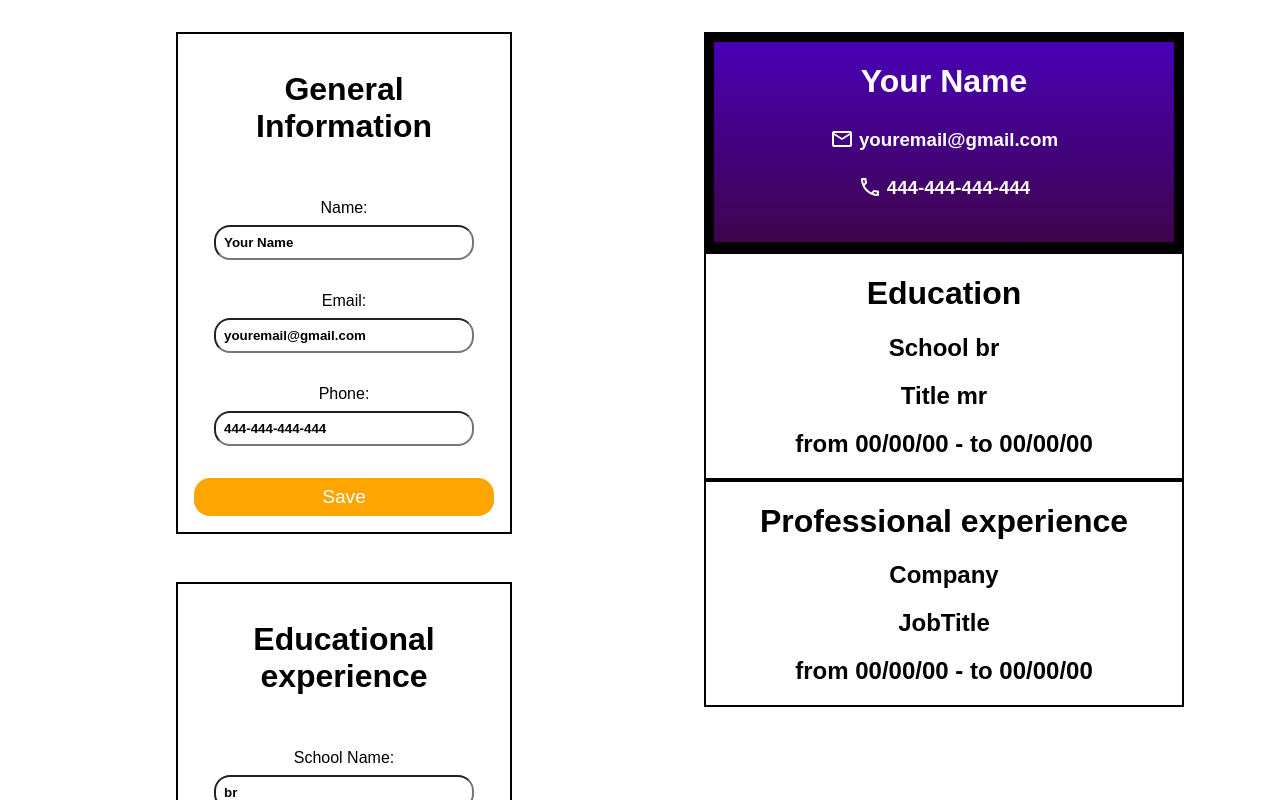
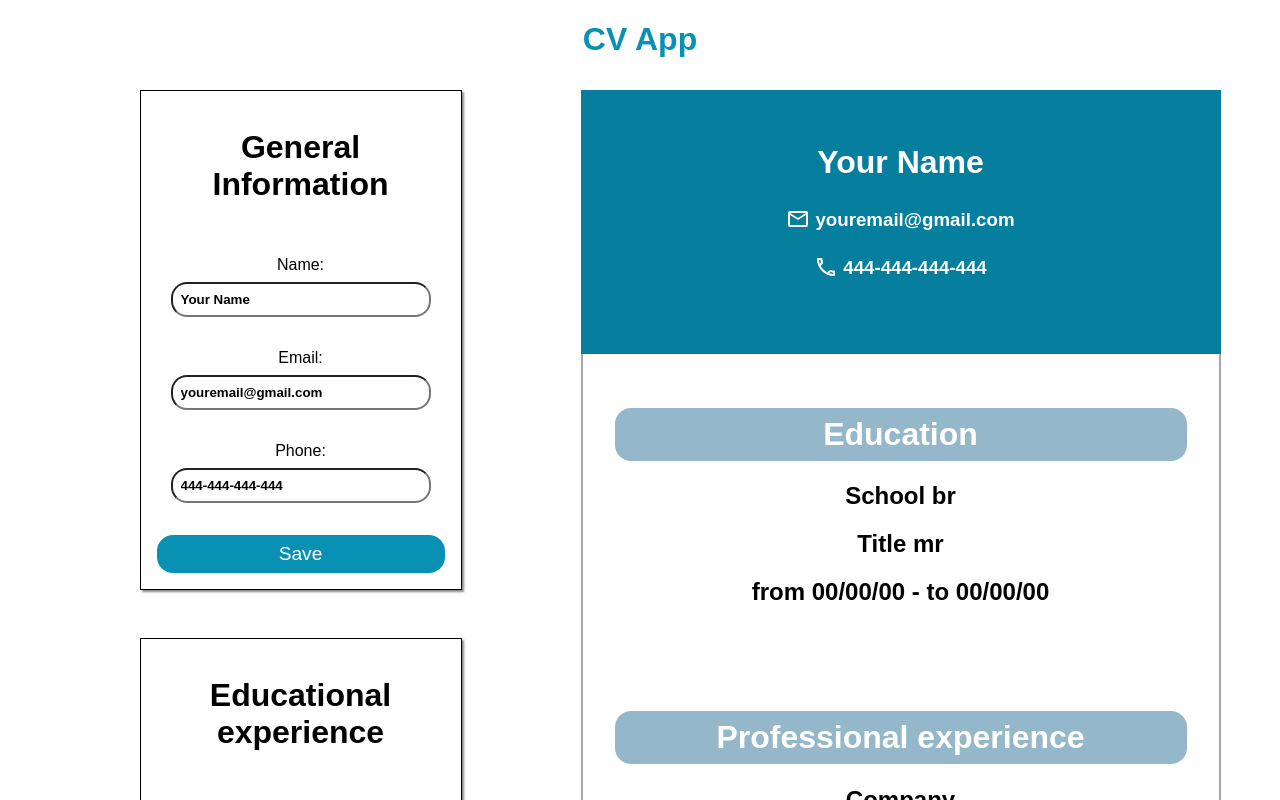
Before and after one commit to Rel1able/CV-Application, a React (Vite) app: page / in a window 1280 px wide. Shown: the top 800 px of the page. Built offline with nearby package versions, Linux system fonts and the light colour scheme.

Commit message:
improved overall ui

```diff
--- a/src/components/EduDisplayComponent.jsx
+++ b/src/components/EduDisplayComponent.jsx
@@ -3,7 +3,7 @@ import "../styles/edu.css"
 export default function EduDisplayComponent({ schoolName, titleOfStudy, startDate, endDate }) {
     return (
         <div className="edu-display-content">
-            <h1>Education</h1>
+            <h1 className="section-name">Education</h1>
             <h2>School {schoolName}</h2>
             <h2>Title {titleOfStudy}</h2>
             <h2>from {startDate} -  to {endDate}</h2>
--- a/src/components/GeneralInfo.jsx
+++ b/src/components/GeneralInfo.jsx
@@ -11,6 +11,8 @@ import EduDisplayComponent from "./EduDisplayComponent.jsx";
 import ProfExpInput from "./ProfexpInput.jsx";
 import ProfExpDisplay from "./ProfExpDisplay.jsx";
 import ProfExpDiv from "./ProfExpDiv.jsx";
+
+import Header from "./Header.jsx";
 
 import { useState } from "react";
 
@@ -34,6 +36,8 @@ export default function GeneralInfo() {
     const [profEndDate, setProfEndDate] = useState("00/00/00");
 
     return (
+        <>
+            <Header/>
         <div className="general-info-container">
             <div className="inputs-data">
                 {isEditing ? <GeneralInputComponent name={name} setName={setName}
@@ -66,5 +70,7 @@ export default function GeneralInfo() {
 
 
         </div>
+        </>
+
     )
 }
--- /dev/null
+++ b/src/components/Header.jsx
@@ -0,0 +1,5 @@
+export default function Header() {
+    return (
+        <header><h1 className="header">CV App</h1></header>
+    )
+}
--- a/src/components/ProfExpDisplay.jsx
+++ b/src/components/ProfExpDisplay.jsx
@@ -3,7 +3,7 @@ import "../styles/profExp.css"
 export default function ProfExpDisplayComponent({company, jobTitle, profStartDate, profEndDate}) {
     return (
         <div className="profexp-display">
-            <h1>Professional experience</h1>
+            <h1 className="section-name">Professional experience</h1>
             <h2>Company {company}</h2>
             <h2>JobTitle {jobTitle}</h2>
             <h2>from {profStartDate} - to {profEndDate}</h2>
--- a/src/index.css
+++ b/src/index.css
@@ -2,6 +2,7 @@ body{
     margin: 0;
     padding: 0;
     box-sizing: border-box;
+    height: 100vh;
 }
 
 *{
@@ -20,13 +21,13 @@ button{
     padding: 0.5rem;
     font-size: 1.2rem;
     color: white;
-    background-color: orange;
+    background-color: #0891b2;
     cursor: pointer;
     border: none;
 }
 
 button:hover{
-    background-color: rgb(222, 146, 4);
+    background-color: #097e9b;
 }
 
 .icon{
@@ -38,11 +39,15 @@ button:hover{
 }
 
 .display-data{
-    width: 30rem;
+    width: 40rem;
+    display: flex;
+    flex-direction: column;
+
+
 }
 
 .general-inputs{
-    width: 300px;
+    width: 18rem;
 }
 
 .inputs-data{
@@ -57,12 +62,25 @@ button:hover{
 }
 
 .swap-icon{
-    width: 3rem;
+    width: 1.7rem;
+    filter: invert(1);
 }
 
 .general-divs h1{
     display: flex;
     gap: 0.8rem;
-    justify-content: center;
+    justify-content: space-between;;
     align-items: center;
 }
+
+.header{
+    text-align: center;
+    color: #0891b2;
+}
+
+.section-name{
+    background-color: #95b7ca;
+    color: white;
+    padding: 0.5rem;
+    border-radius: 1rem;
+}
--- a/src/styles/edu.css
+++ b/src/styles/edu.css
@@ -1,5 +1,8 @@
 .edu-display-content{
-    border: 2px solid;
 
+    border: 2px solid rgb(167, 167, 167);
+    border-top: 0px;
+    border-bottom: 0px;
     text-align: center;
+    padding: 2rem;
 }
--- a/src/styles/generalInputs.css
+++ b/src/styles/generalInputs.css
@@ -3,7 +3,10 @@
     flex-direction: column;
     gap: 2rem;
     text-align: center;
-    border: 2px solid;
+    box-shadow: 2px 2px 2px rgb(137, 137, 137);
+    border: 1px solid;
+    padding: 1rem;
+    width: 18rem;
     padding: 1rem;
 }
 
@@ -25,16 +28,12 @@ input{
 }
 
 
-.display-data{
-
-}
-
 .general-info-data{
     text-align: center;
-    border: 10px solid;
+    padding: 2rem;
     flex: 1;
     height: 200px;
-    background: linear-gradient(rgb(73, 0, 181), rgb(62, 5, 77));
+    background-color: #057f9d;
 }
 
 .general-divs h3{
--- a/src/styles/profExp.css
+++ b/src/styles/profExp.css
@@ -1,6 +1,8 @@
 .profexp-display{
-    border: 2px solid;
+    border: 2px solid rgb(167, 167, 167);
+    border-top: 0px;
     text-align: center;
+    padding: 2rem;
 }
 
 .prof-icon{
```
Also changed, not shown: src/components/Buttons.jsx (added, +16 -0 lines).
